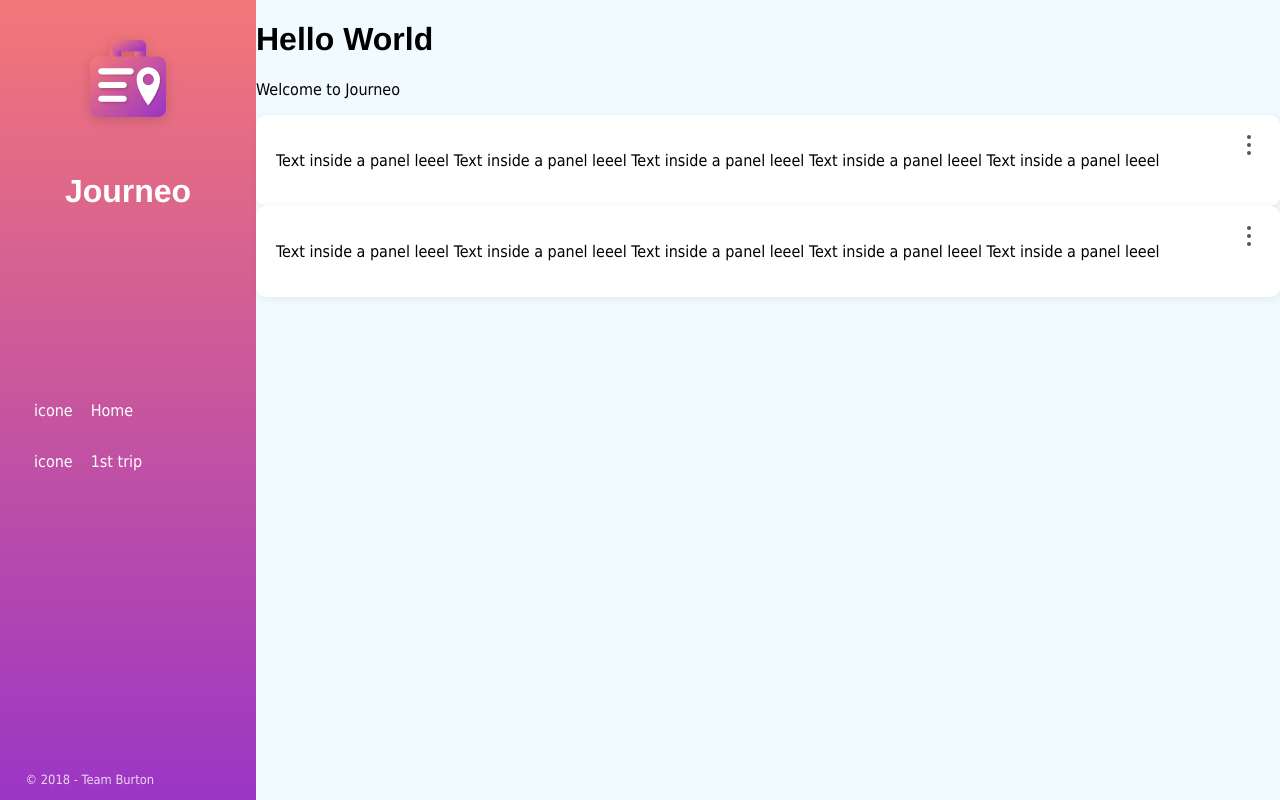
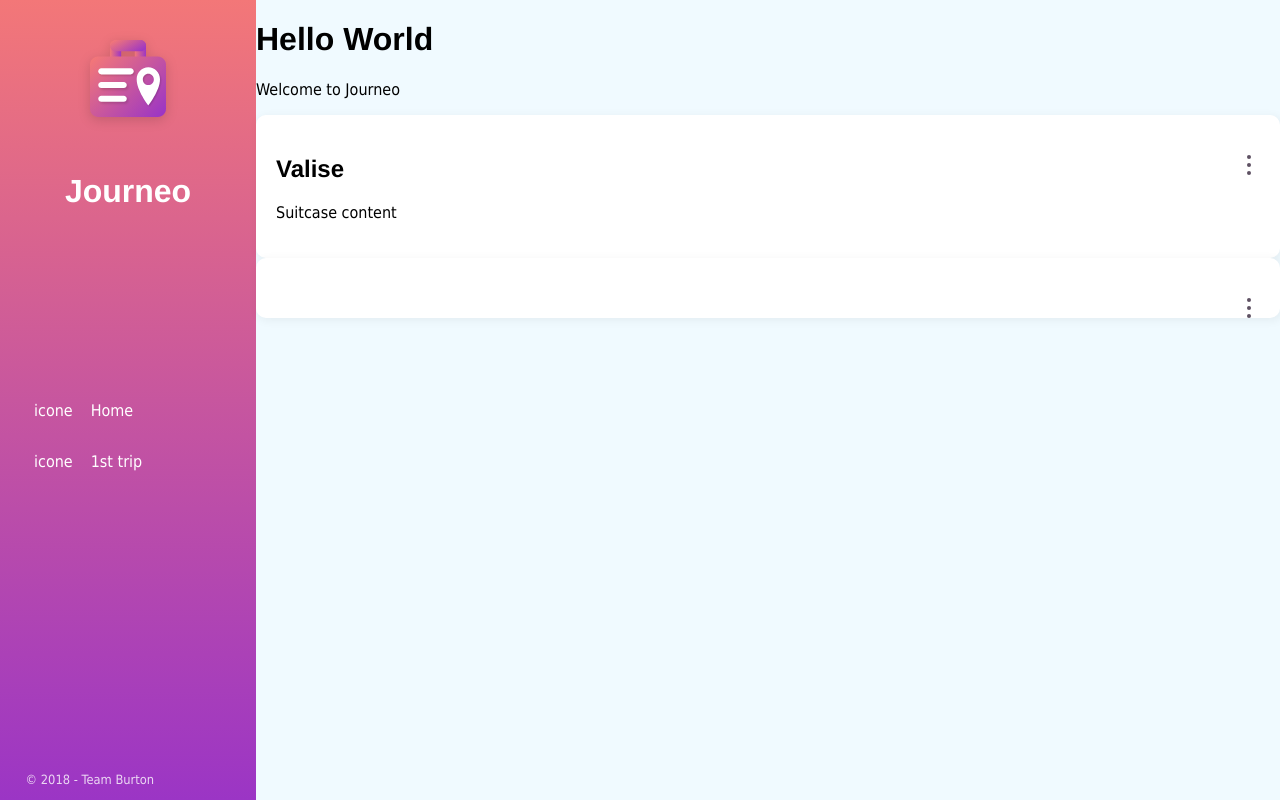
Before and after one commit to JuifEtienne/TeamBurtonWeb2018, a React app in the folder frontend/: page / in a window 1280 px wide. Built offline with nearby package versions, Linux system fonts and the light colour scheme.

Commit message:
updated dashboard and panel + created suitacse

```diff
--- a/frontend/src/components/Dashboard.jsx
+++ b/frontend/src/components/Dashboard.jsx
@@ -1,5 +1,7 @@
 import React from 'react';
 import Panel from './Panel.jsx'
+
+import Suitcase from './Suitcase.jsx'
 
 export default class Dashboard extends React.Component {
   render() {
@@ -7,7 +9,9 @@ export default class Dashboard extends React.Component {
      <div>
         <h1>Hello World</h1>
         <p> Welcome to Journeo</p>
-        <Panel />
+        <Panel title={'Valise'}>
+          <Suitcase />
+        </Panel>
         <Panel />
       </div>
     );
--- a/frontend/src/components/Panel.jsx
+++ b/frontend/src/components/Panel.jsx
@@ -3,13 +3,21 @@ import styles from '../assets/sass/panel.scss'
 
 export default class Panel extends React.Component {
   render() {
+    const {children, title} = this.props
+
     return (
      <div className='panel'>
+      <div className='panelHeader'>
         <div className='control'>
-            <div className='symbols'></div>
+          <div className='symbols'></div>
         </div>
-        <p>Text inside a panel leeel Text inside a panel leeel Text inside a panel leeel Text inside a panel leeel Text inside a panel leeel</p>
+        <h2>{title}</h2>
       </div>
+
+      <div className='panelContent'>
+        {children}
+      </div>
+    </div>
     );
   }
 }
--- /dev/null
+++ b/frontend/src/components/Suitcase.jsx
@@ -0,0 +1,11 @@
+import React from 'react';
+
+export default class Suitcase extends React.Component {
+  render() {
+    return (
+     <div>
+        <p>Suitcase content</p>
+      </div>
+    );
+  }
+}
```
